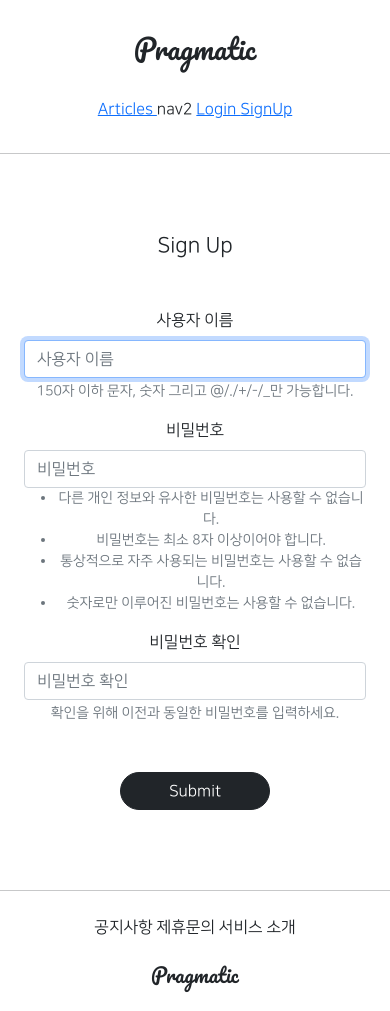
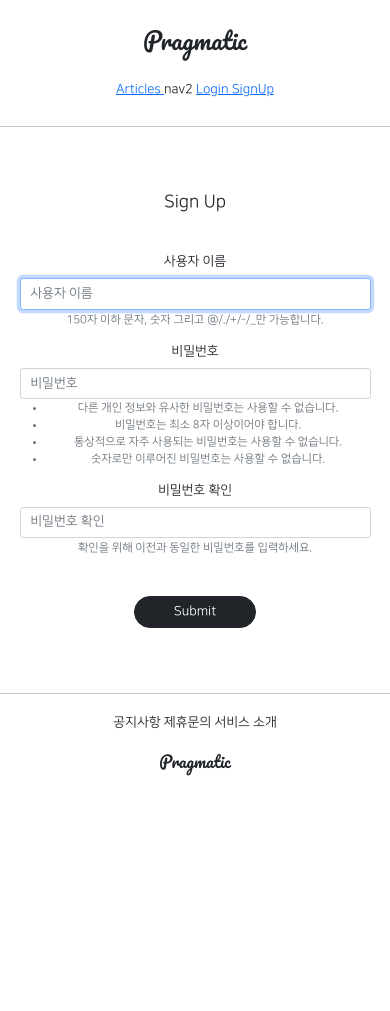
Before and after one commit to tae00909/gis_1, a Django app: page /accounts/create/ in a window 390 px wide. After the commit the page ends 776 px from the top, so only its background shows below. Run offline with Django 3.2, Linux system fonts and the light colour scheme; parts of the project's set-up code (start-up, migrations or seed data) failed here and were passed over; some libraries are stand-ins or nearby versions.

Commit message:
8/13 3ban class commit 3

```diff
--- a/static/base.css
+++ b/static/base.css
@@ -64,3 +64,12 @@
     padding: 1rem;
     margin: 1rem;
 }
+
+/* css에서 media 정보를 얻을 수 있음*/
+/* media 쿼리를 이용해 기기의 스크린 정보를 얻음*/
+@media screen and (max-width: 500px) {
+    html {
+        /* default font-size = 16px */
+        font-size: 13px;
+    }
+}
```
